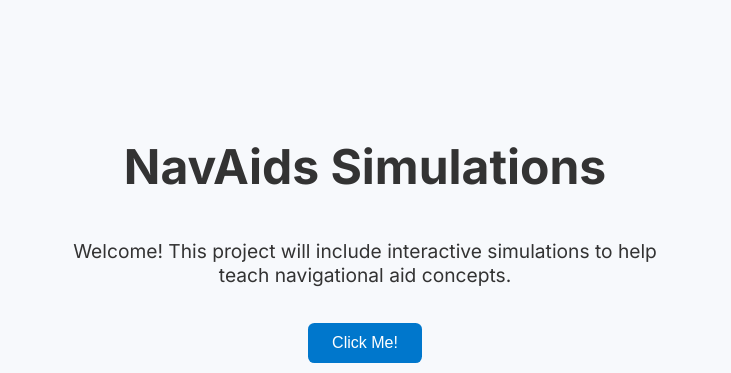
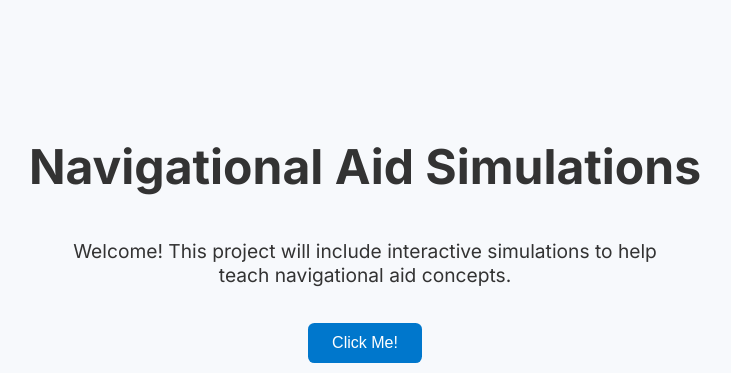
Before and after one commit to ArtofNAVAIDs/simulations, a plain HTML site: page index.html in a window 1280 px wide. Shown: the top 373 px of the page, without its empty margins (275-1006 px from the left). Drawn offline with Linux system fonts and the light colour scheme.

Commit message:
Update index.html

```diff
--- a/index.html
+++ b/index.html
@@ -2,7 +2,7 @@
 <html lang="en">
 <head>
   <meta charset="UTF-8">
-  <title>NavAids Simulations</title>
+  <title>ArtofNAVAIDs</title>
   <link href="https://fonts.googleapis.com/css2?family=Inter:wght@400;700&display=swap" rel="stylesheet">
   <style>
     body {
@@ -54,7 +54,7 @@
 </head>
 <body>
 
-  <h1>NavAids Simulations</h1>
+  <h1>Navigational Aid Simulations</h1>
   <p id="message">Welcome! This project will include interactive simulations to help teach navigational aid concepts.</p>
 
   <button onclick="changeMessage()">Click Me!</button>
```
